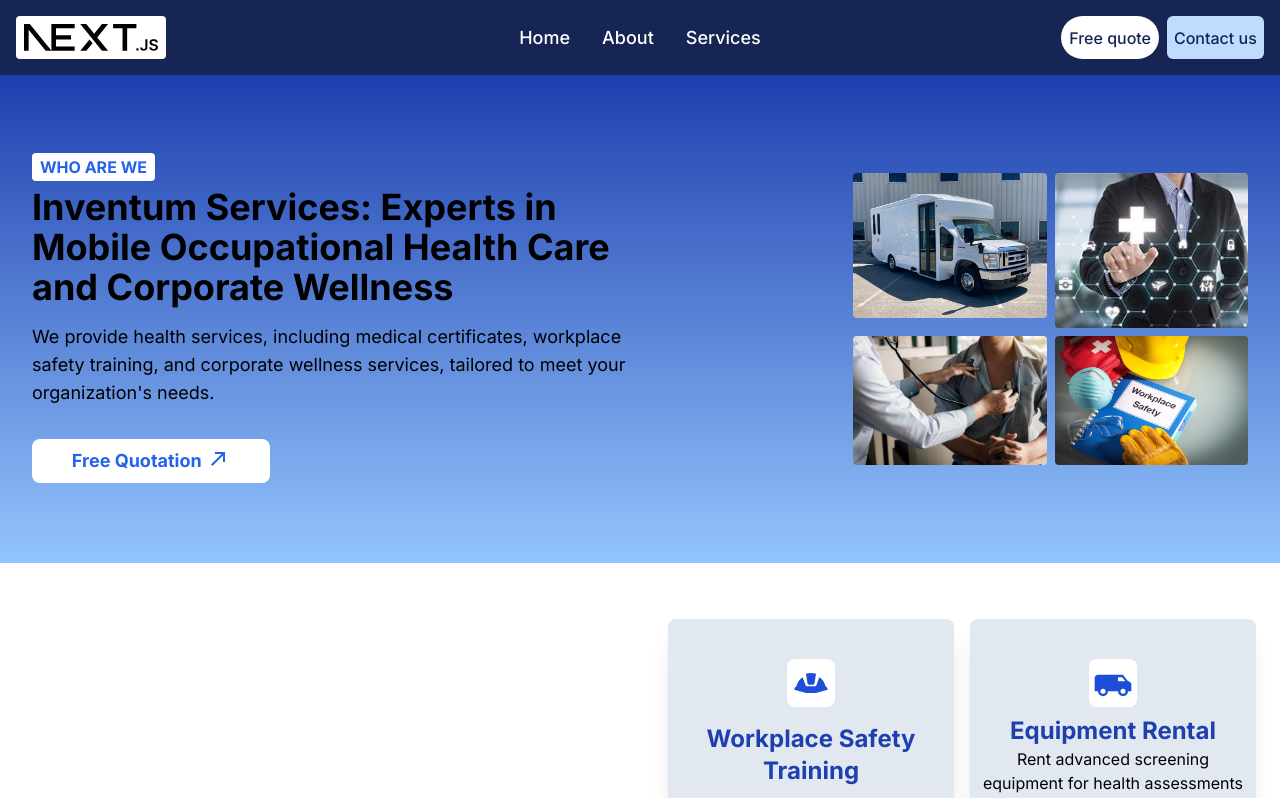
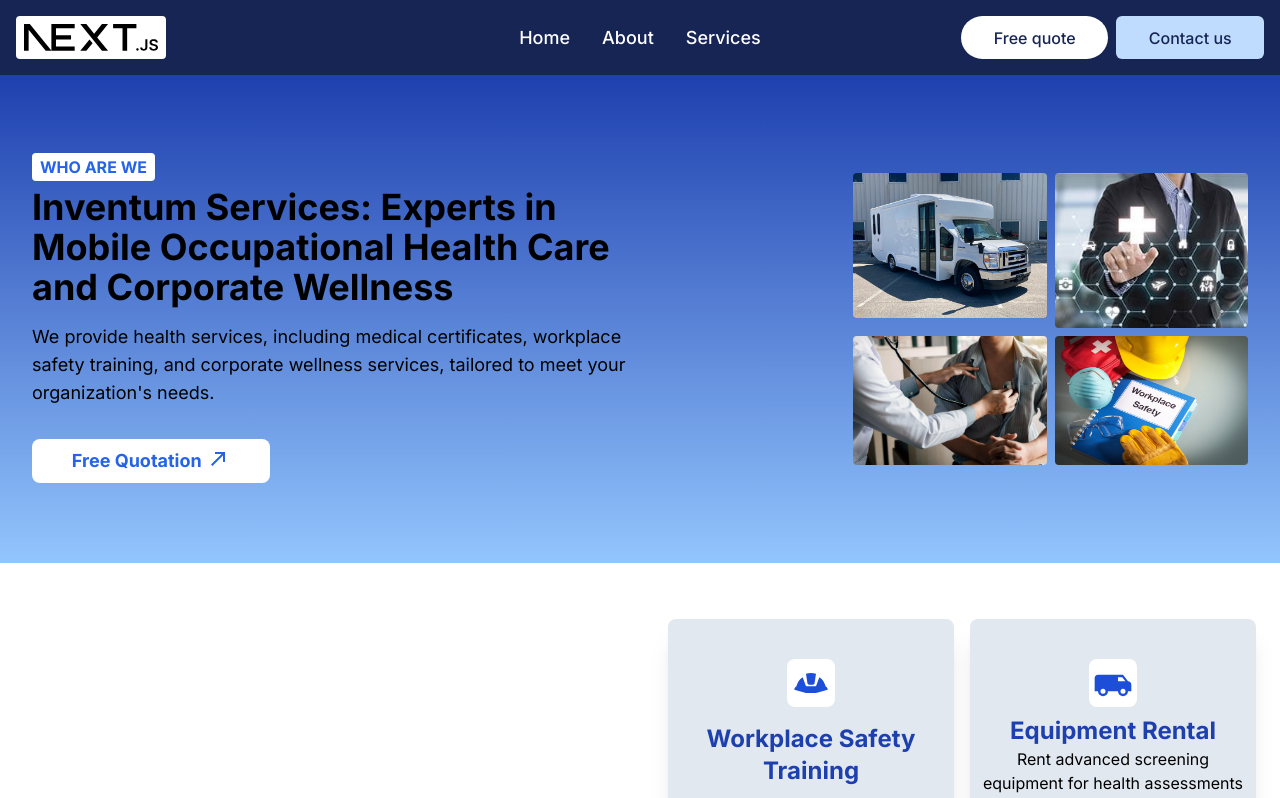
Before and after one commit to brolinr/Inventum_health, a Next.js app: page / in a window 1280 px wide. Shown: the top 798 px of the page. Built offline with nearby package versions, Linux system fonts and the light colour scheme.

Commit message:
Fixed navbar proportions

```diff
--- a/app/ui/components/navbar.tsx
+++ b/app/ui/components/navbar.tsx
@@ -24,8 +24,8 @@ export default function Navbar() {
 
   return (
     <nav>
-      <div className="p-4 grid bg-blue-950 w-full mx-auto grid-cols-2 gap-x-2 md:grid-cols-5">
-        <div className="col-span-1 rounded-lg ">
+      <div className="p-4 grid bg-blue-950 w-full mx-auto grid-cols-2 gap-x-2 md:grid-cols-10">
+        <div className="col-span-3 rounded-lg ">
           <Link className="text-indigo-500" href="/">
             <Image
               src='/next.svg' width={150} height={125}
@@ -35,7 +35,7 @@ export default function Navbar() {
             />
           </Link>
         </div>
-        <div id="large-screen-nav" className="hidden md:col-span-3 gap-x-8 md:flex items-center justify-center">
+        <div id="large-screen-nav" className="hidden md:col-span-4 gap-x-8 md:flex items-center justify-center">
           {nav_links.map((link) => (
             <Link
               key={link.title}
@@ -46,7 +46,7 @@ export default function Navbar() {
             </Link>
           ))}
         </div>
-        <div className="hidden md:col-span-1 md:flex justify-end gap-2">
+        <div className="hidden md:col-span-3 md:flex justify-end gap-2">
           {nav_buttons.map((button, index) => (
             <Link
               key={button.title}
```
